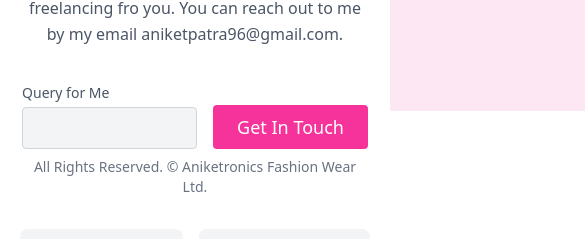
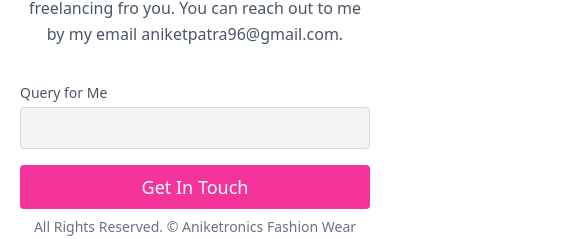
Before and after one commit to aniketpatra96/Aniketronics_Fashion_Wear, a Next.js app: page /about in a window 390 px wide. Shown: the part 733-972 px from the top of the page, 585 px wide, since content can reach past the window. Built offline with nearby package versions, Linux system fonts and the light colour scheme; no server answers; what @edgestore/react would draw is missing.

Commit message:
debugged layoutWrapper and about page

```diff
--- a/src/app/LayoutWrapper.js
+++ b/src/app/LayoutWrapper.js
@@ -13,27 +13,24 @@ export default function LayoutWrapper({ children }) {
   const [progress, setProgress] = useState(0);
   const [hasMounted, setHasMounted] = useState(false);
   const [isSecretPage, setIsSecretPage] = useState(false);
-  const protectedPaths = useMemo(
-    () => [
-      "/login",
-      "/signup",
-      "/myaccount",
-      "/order",
-      "/orders",
-      "/orderdetails",
-    ],
+  const protectedPaths1 = useMemo(
+    () => ["/myaccount", "/order", "/orders", "/orderdetails", "/payment"],
     []
   );
+  const protectedPaths2 = useMemo(() => ["/signup", "/login"], []);
 
   useEffect(() => {
     setHasMounted(true);
 
     const token = localStorage.getItem("token");
 
-    if (protectedPaths.includes(pathname) && !token) {
+    if (protectedPaths1.includes(pathname) && token === null) {
       router.push("/login");
     }
-  }, [pathname, protectedPaths, router]);
+    if (protectedPaths2.includes(pathname) && token !== null) {
+      router.push("/");
+    }
+  }, [pathname, protectedPaths1, protectedPaths2, router]);
 
   useEffect(() => {
     setIsSecretPage(pathname === "/secret");
--- a/src/app/about/page.jsx
+++ b/src/app/about/page.jsx
@@ -32,8 +32,8 @@ const AboutUs = () => {
             any app. I do freelancing fro you. You can reach out to me by my
             email aniketpatra96@gmail.com.
           </p>
-          <div className="flex w-full justify-center items-end">
-            <div className="relative mr-4 lg:w-full xl:w-1/2 w-2/4 md:w-full text-left">
+          <div className="flex flex-col md:flex-row w-full justify-center items-end">
+            <div className="relative md:mr-4 w-full xl:w-1/2 lg:w-2/4 md:w-full text-left">
               <label
                 htmlFor="hero-field"
                 className="leading-7 text-sm text-gray-600"
@@ -49,7 +49,7 @@ const AboutUs = () => {
             </div>
             <button
               onClick={handleChange}
-              className="inline-flex text-white bg-pink-500 border-0 py-2 px-6 focus:outline-none hover:bg-pink-600 rounded text-lg"
+              className="md:inline-flex text-white bg-pink-500 border-0 py-2 px-6 focus:outline-none hover:bg-pink-600 rounded text-lg mt-4 md:mt-0 w-full md:w-auto"
             >
               Get In Touch
             </button>
--- a/src/app/layout.js
+++ b/src/app/layout.js
@@ -12,7 +12,7 @@ export const metadata = {
 
 export default function RootLayout({ children }) {
   return (
-    <html lang="en">
+    <html lang="en" className="overflow-x-hidden">
       <body>
         <EdgeStoreProvider>
           <LayoutWrapper>{children}</LayoutWrapper>
```
